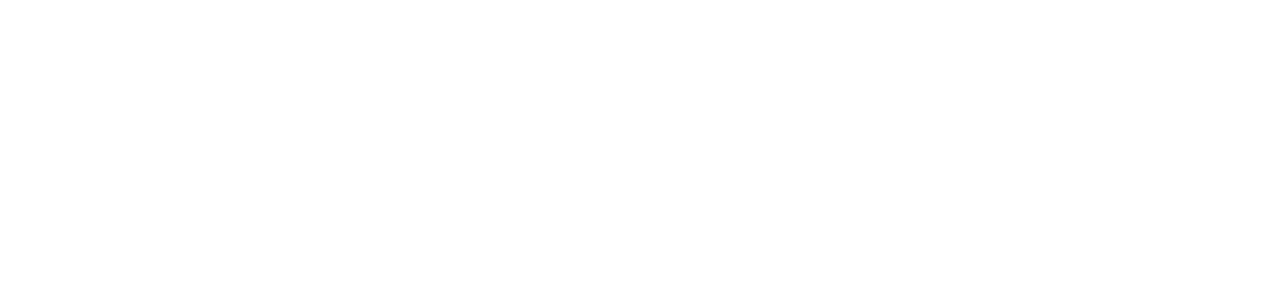
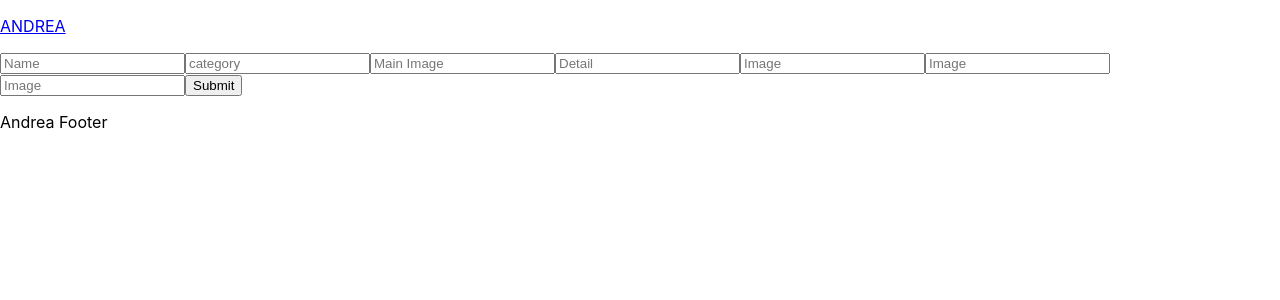
Before and after one commit to andreallt/andrea-portfolio, a React (Create React App) app in the folder client/: page /add in a window 1280 px wide. Shown: the top 300 px of the page. Built offline with nearby package versions, Linux system fonts and the light colour scheme.

Commit message:
FULL CRUD (almost)

```diff
--- a/client/src/App.js
+++ b/client/src/App.js
@@ -33,9 +33,9 @@
       <Route exact path="/design_projects">
         <DesignProjects/>
       </Route>
+      <Route exact path="/add" component={DesignProjectAdd} admin={admin}/>
       <Route exact path="/design_projects/:id" component={DesignProjectDetail} />
       <Route exact path="/design_projects/:id/edit" component={DesignProjectEdit} admin={admin}/>
-      <Route exact path="/design_projects_add" component={DesignProjectAdd} admin={admin}/>
       <Route exact path="/developer_projects">
         <DevProjects/>
       </Route>
--- a/client/src/screens/DesignProjectAdd/DesignProjectAdd.jsx
+++ b/client/src/screens/DesignProjectAdd/DesignProjectAdd.jsx
@@ -2,104 +2,105 @@
 import Layout from "../../components/Layout/Layout.jsx";
 import { createDesign } from "../../service/designProject.js";
 import { Redirect } from "react-router-dom";
-import "./DesignProjectAdd.css"
+import "./DesignProjectAdd.css";
 
 const DesignProjectAdd = (props) => {
-  const [design, setDesign] = useState ({
+  const [design, setDesign] = useState({
     name: "",
-    image_1:"",
+    image_1: "",
     image_2: "",
-    image_3:"",
-    e_url:"",
-    detail:"",
-    category:""
+    image_3: "",
+    e_url: "",
+    detail: "",
+    category: "",
+    admin_id: 1,
   });
 
   const [isCreated, setCreated] = useState(false);
 
   const handleChange = (event) => {
-    const { name, value } = event.target
+    const { name, value } = event.target;
     setDesign({
       ...design,
       [name]: value,
-    })
-  }
+      admin_id: 1,
+    });
+  };
 
-  const handleSubmit = async (e) => {
-    e.preventDefault();
+  const handleSubmit = async (event) => {
+    event.preventDefault();
     const created = await createDesign(design);
     setCreated(created);
   };
 
-  if(isCreated){
-    return <Redirect to={`/design_projects`} />;
-  }
+  // if(isCreated){
+  //   return <Redirect to={`/design_projects`} />;
+  // }
 
-
-  return(
+  return (
     <Layout>
       <div>
-    <form onSubmit={handleSubmit} className='add-form'>
+        <form onSubmit={handleSubmit} className="add-form">
           <input
-     className='add-name'
-     placeholder='Name'
+            className="add-name"
+            placeholder="Name"
             value={design.name}
-     name='name'
+            name="name"
             required
             onChange={handleChange}
           />
           <input
-     className='add-category'
-     placeholder='category'
+            className="add-category"
+            placeholder="category"
             value={design.category}
-     name='category'
+            name="category"
             required
             onChange={handleChange}
           />
           <input
-     className='add-image-1'
-     placeholder='Main Image'
+            className="add-image-1"
+            placeholder="Main Image"
             value={design.image_1}
-     name='image_1'
-     required
-     onChange={handleChange}
-     />
-       <textarea
-     className='add-detail'
-     placeholder='Detail'
-     value={design.detail}
-     name='detail'
+            name="image_1"
             required
             onChange={handleChange}
           />
           <input
-     className='e-url'
-     placeholder='Image'
-     value={design.e_url}
-     name='e_url'
+            className="add-detail"
+            placeholder="Detail"
+            value={design.detail}
+            name="detail"
+            required
             onChange={handleChange}
           />
           <input
-     className='add-image-2'
-     placeholder='Image'
-     value={design.image_2}
-     name='image_2'
+            className="e-url"
+            placeholder="Image"
+            value={design.e_url}
+            name="e_url"
             onChange={handleChange}
           />
           <input
-     className='add-image-3'
-     placeholder='Image'
-     value={design.image_3}
-     name='image_3'
+            className="add-image-2"
+            placeholder="Image"
+            value={design.image_2}
+            name="image_2"
             onChange={handleChange}
           />
-    <button type='submit' className='submit-button'>
+          <input
+            className="add-image-3"
+            placeholder="Image"
+            value={design.image_3}
+            name="image_3"
+            onChange={handleChange}
+          />
+          <button type="submit" className="submit-button">
             Submit
           </button>
         </form>
       </div>
     </Layout>
-  )
-}
+  );
+};
 
-export default DesignProjectAdd
+export default DesignProjectAdd;
--- a/client/src/service/designProject.js
+++ b/client/src/service/designProject.js
@@ -14,12 +14,12 @@
   await api.delete(`/design_projects/${id}`)
 }
 
-export const createDesign = async (design) => {
-  const res = await api.post("/design_projects", design )
+export const createDesign = async (designData) => {
+  const res = await api.post("/design_projects",  { design_project: designData })
   return res.data
 }
 
 export const updateDesign = async (id, design) => {
-  const res = await api.put(`/design_projects/${id}`, design)
+  const res = await api.put(`/design_projects/${id}`, { design: design })
   return res.data
 }
```
Also changed, not shown: client/src/screens/DesignProjectEdit/DesignProjectEdit.jsx (line endings or trailing spaces), 2 other files (tests, documents, lock files or other folders). Lines whose indentation alone changed are shown as unchanged.
